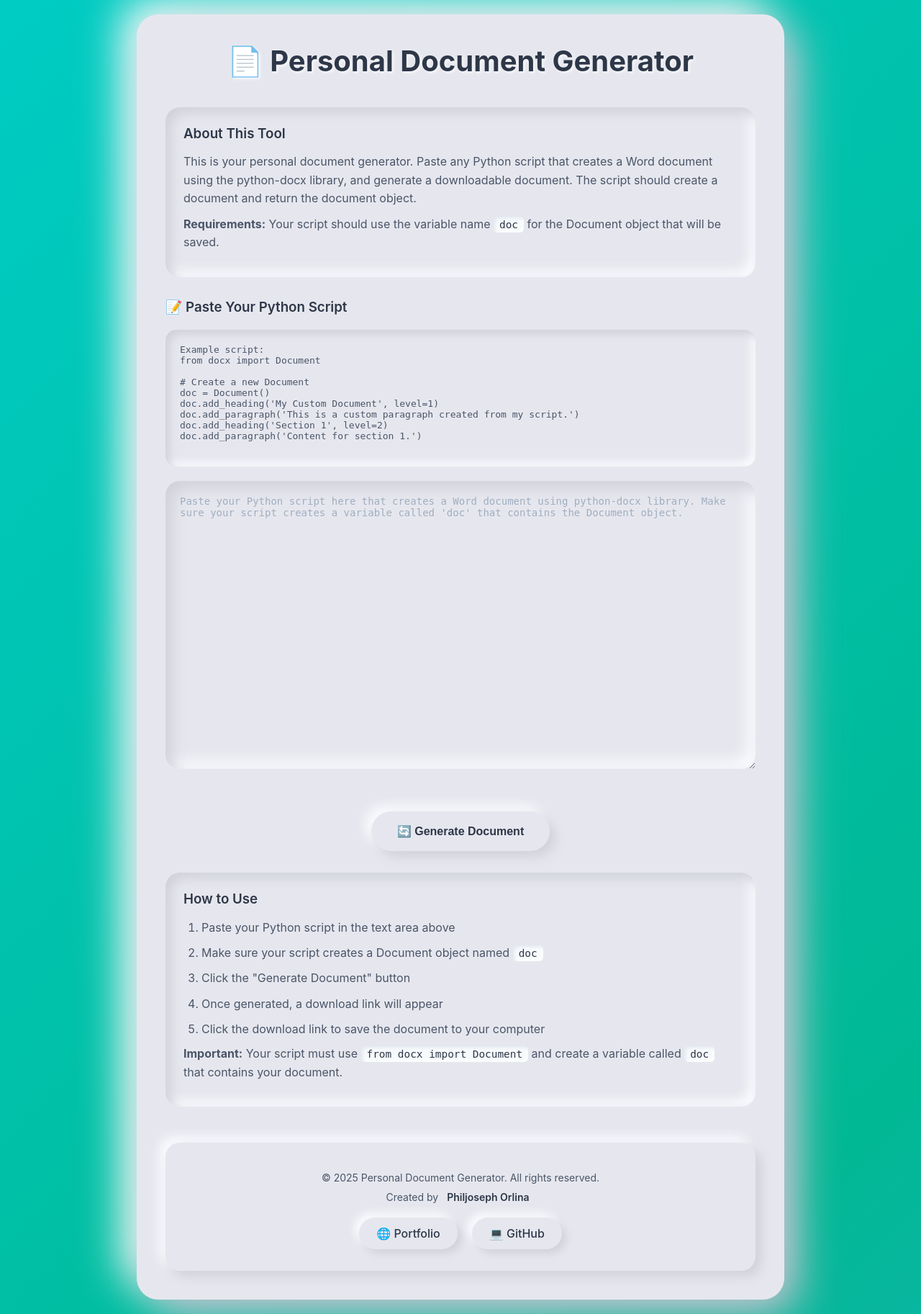
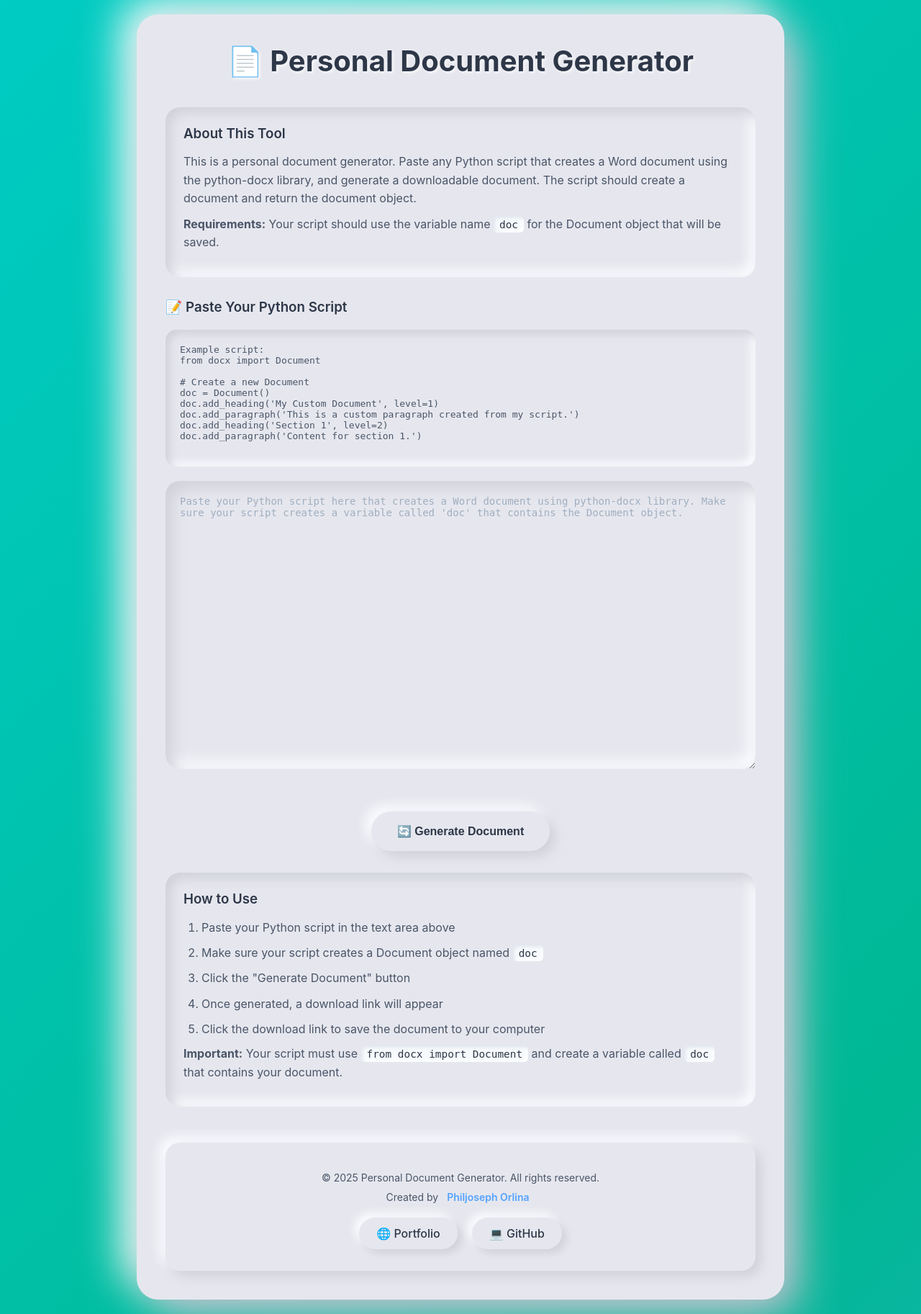
Before and after one commit to seph54-ux/pydocgen, a Flask app: page / in a window 1280 px wide. Shown: the whole page at 72% size. Run offline with Flask 3, Linux system fonts and the light colour scheme; some libraries are stand-ins or nearby versions.

Commit message:
Saved your changes before starting work
Replit-Commit-Author: Agent
Replit-Commit-Session-Id: 1b3c81e2-79e3-47a7-9057-48852dee4be4
Replit-Commit-Checkpoint-Type: full_checkpoint

```diff
--- a/templates/index.html
+++ b/templates/index.html
@@ -4,6 +4,7 @@
     <meta charset="UTF-8">
     <meta name="viewport" content="width=device-width, initial-scale=1.0">
     <title>Document Generator</title>
+
     <style>
         * {
             margin: 0;
@@ -253,7 +254,7 @@
                 inset -3px -3px 6px #fbfcff;
         }
         .creator-link {
-            color: #2d3748;
+            color: #55a3ff;
             text-decoration: none;
             font-weight: 600;
             padding: 2px 8px;
@@ -274,7 +275,7 @@
 
         <div class="description">
             <h3>About This Tool</h3>
-            <p>This is your personal document generator. Paste any Python script that creates a Word document using the python-docx library, and generate a downloadable document. The script should create a document and return the document object.</p>
+            <p>This is a personal document generator. Paste any Python script that creates a Word document using the python-docx library, and generate a downloadable document. The script should create a document and return the document object.</p>
             <p><strong>Requirements:</strong> Your script should use the variable name <code>doc</code> for the Document object that will be saved.</p>
         </div>
 
@@ -341,7 +342,7 @@ doc.add_paragraph('Content for section 1.')
                 <a href="https://philjosephorlina.vercel.app" class="footer-link" target="_blank">
                     🌐 Portfolio
                 </a>
-                <a href="https://github.com/philjosephorlina" class="footer-link" target="_blank">
+                <a href="https://github.com/seph54-ux" class="footer-link" target="_blank">
                     💻 GitHub
                 </a>
             </div>
```
